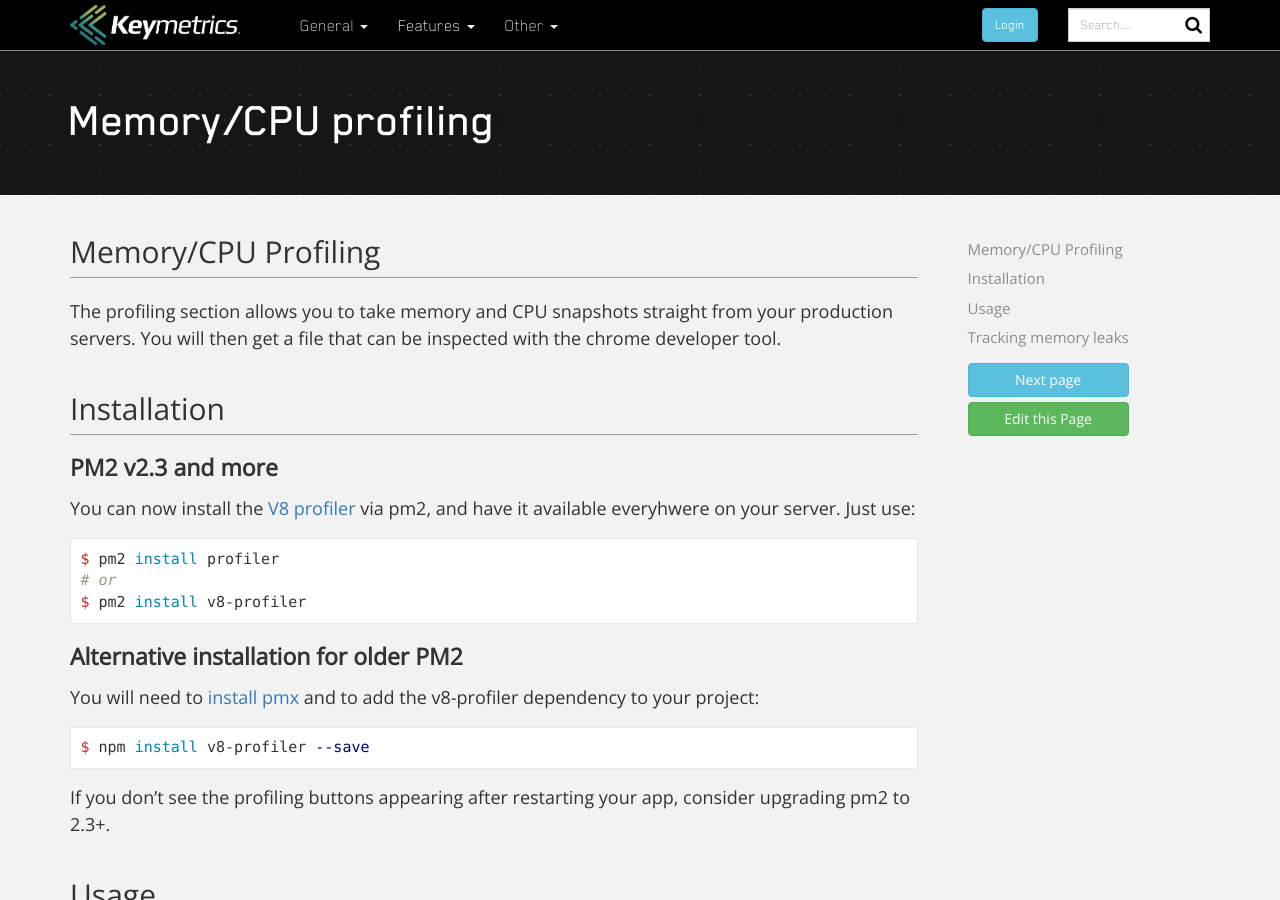
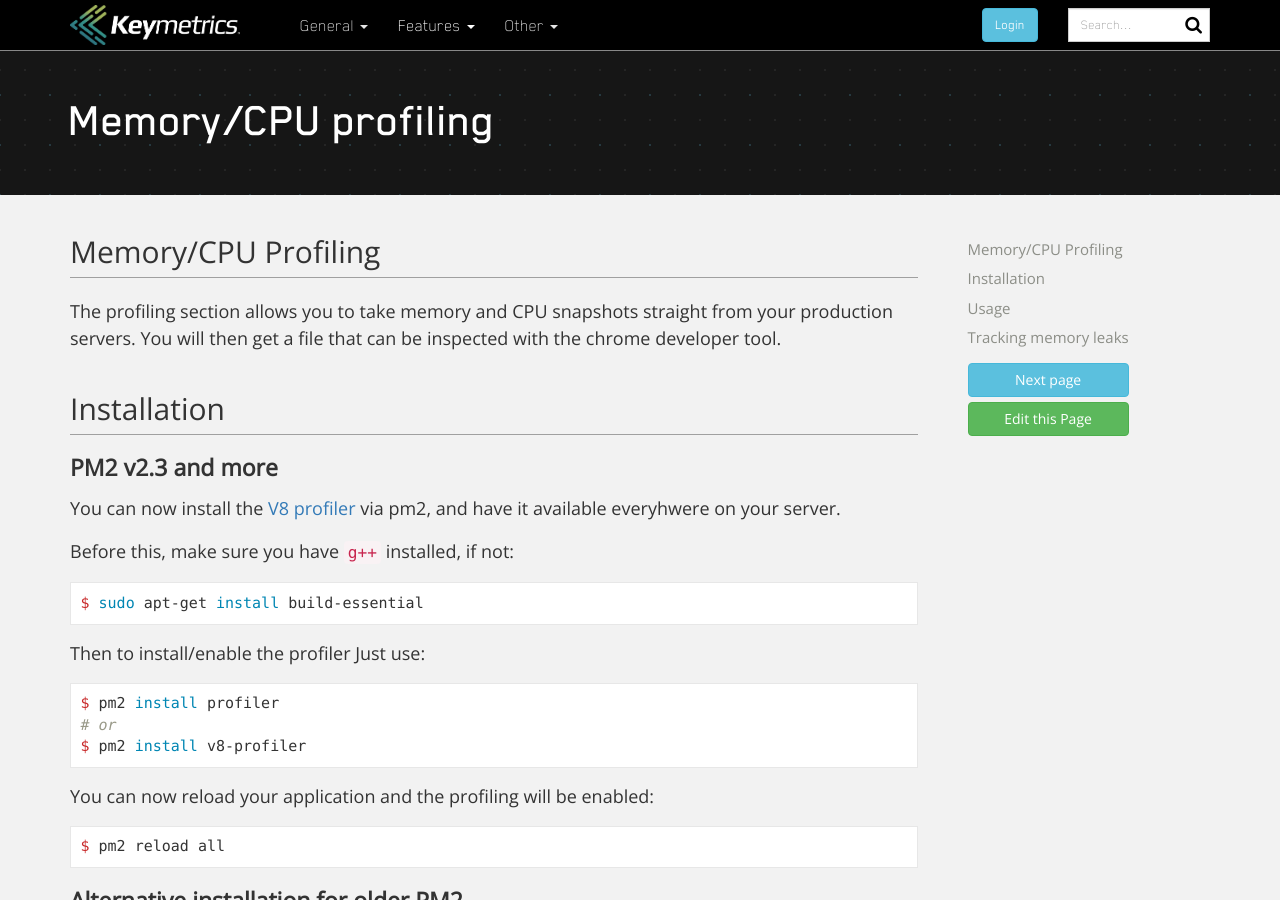
Before and after one commit to keymetrics/keymetrics.github.io, a Jekyll site: the page built from docs/keymetrics/dump.md, in a window 1280 px wide and 900 px high. Built offline with Jekyll 4.4.1, drawn with Linux system fonts in a browser that asks for light colours; nearby versions of some CDN libraries; a script that is not in the unit is left out; comment, search, counter and statistics services are not loaded.

Commit message:
Update dump.md

````diff
--- a/docs/keymetrics/dump.md
+++ b/docs/keymetrics/dump.md
@@ -13,12 +13,26 @@ The profiling section allows you to take memory and CPU snapshots straight from
 
 ### PM2 v2.3 and more
 
-You can now install the [V8 profiler](https://www.npmjs.com/package/v8-profiler) via pm2, and have it available everyhwere on your server. Just use:
+You can now install the [V8 profiler](https://www.npmjs.com/package/v8-profiler) via pm2, and have it available everyhwere on your server.
+
+Before this, make sure you have `g++` installed, if not:
+
+```bash
+$ sudo apt-get install build-essential
+```
+
+Then to install/enable the profiler Just use:
 
 ```bash
 $ pm2 install profiler
 # or
 $ pm2 install v8-profiler
+```
+
+You can now reload your application and the profiling will be enabled:
+
+```bash
+$ pm2 reload all
 ```
 
 ### Alternative installation for older PM2
````
